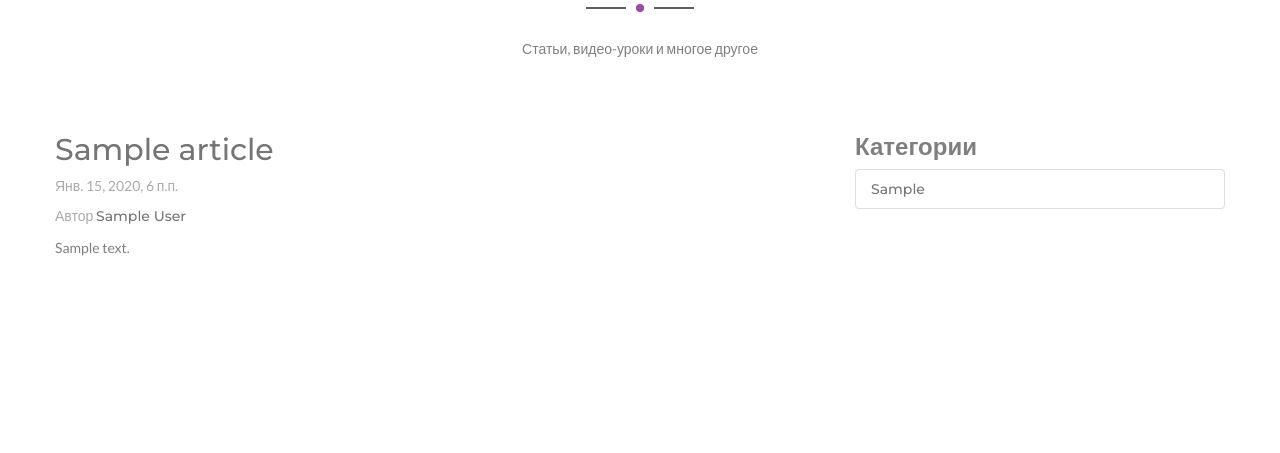
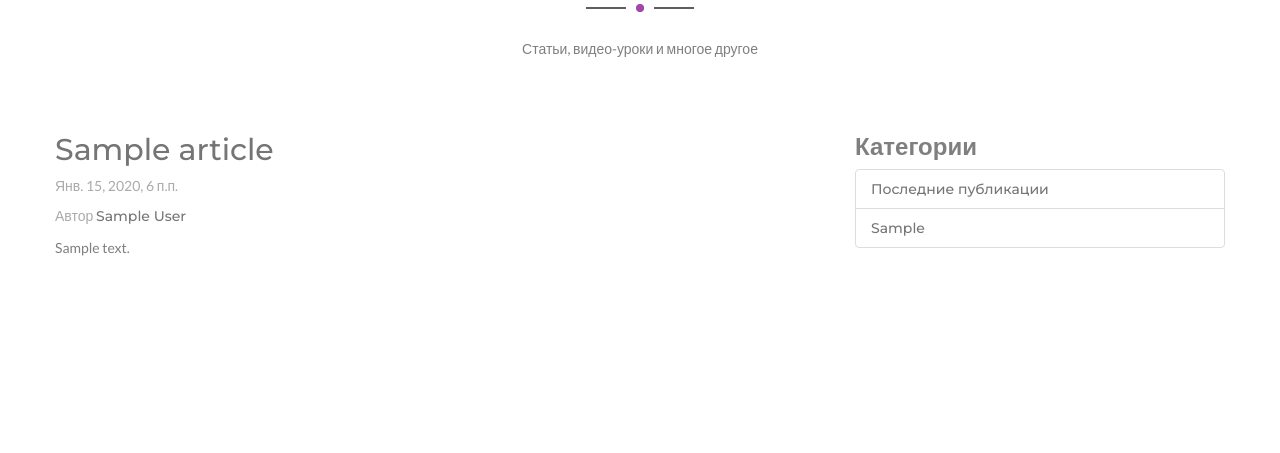
Before and after one commit to bolanebyla/lets_dance_irk, a Django app: a page that uses templates/pages/item_articles.html in a window 1280 px wide. Shown: the part 239-692 px from the top of the page. Run offline with Django 3.2, Linux system fonts and the light colour scheme; tables that the repository leaves empty hold one stand-in row (values such as "Sample post"); some libraries are stand-ins or nearby versions.

Commit message:
Вкладка "Последние публикации"в меню Категории

```diff
--- a/templates/pages/item_articles.html
+++ b/templates/pages/item_articles.html
@@ -26,6 +26,7 @@
             <div class="hidden-lg hidden-md">
 
                 <ul class="list-group collapse mt-10" id="navbar-articles">
+                    <li class="list-group-item"><a href="/articles">Последние публикации</a></li>
                     {% for category in categories %}
                     <li class="list-group-item"><a href="/articles/{{category.slug}}">{{category.category}}</a></li>
                     {% endfor %}
@@ -50,6 +51,7 @@
                 <div class="hidden-sm hidden-xs">
                     <h3>Категории</h3>
                     <ul class="list-group collapse in mt-10">
+                        <li class="list-group-item"><a href="/articles">Последние публикации</a></li>
                         {% for category in categories %}
                         <li class="list-group-item"><a href="/articles/{{category.slug}}">{{category.category}}</a>
                         </li>
```
